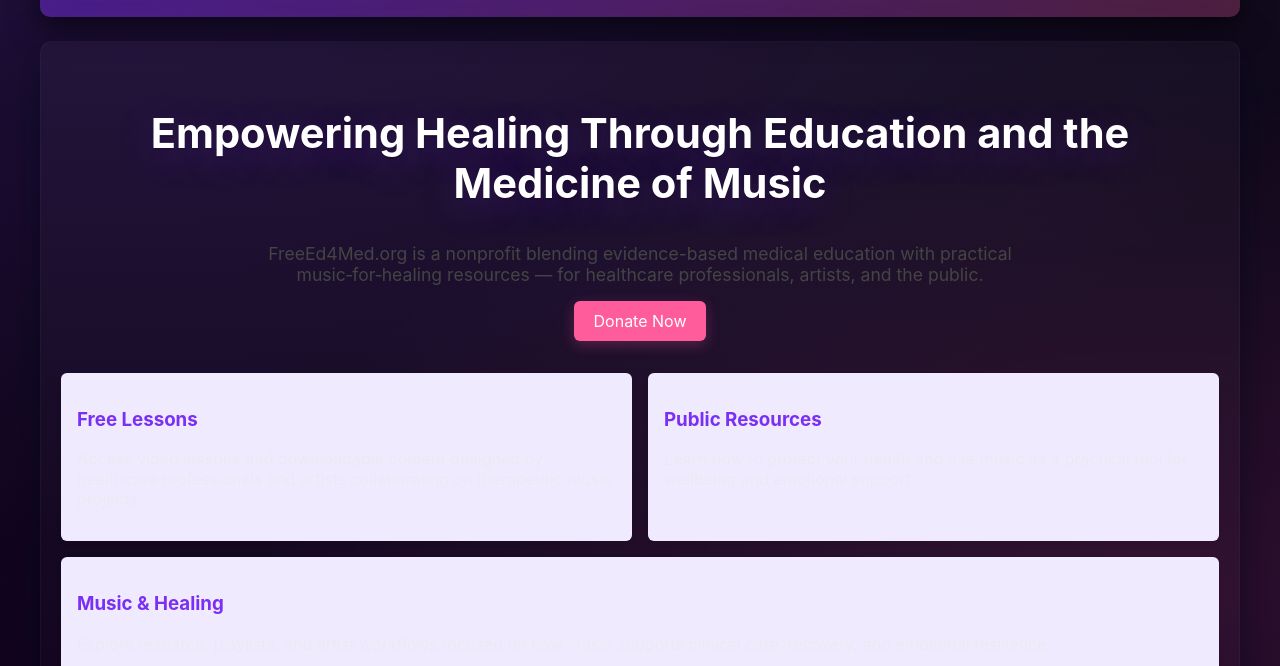
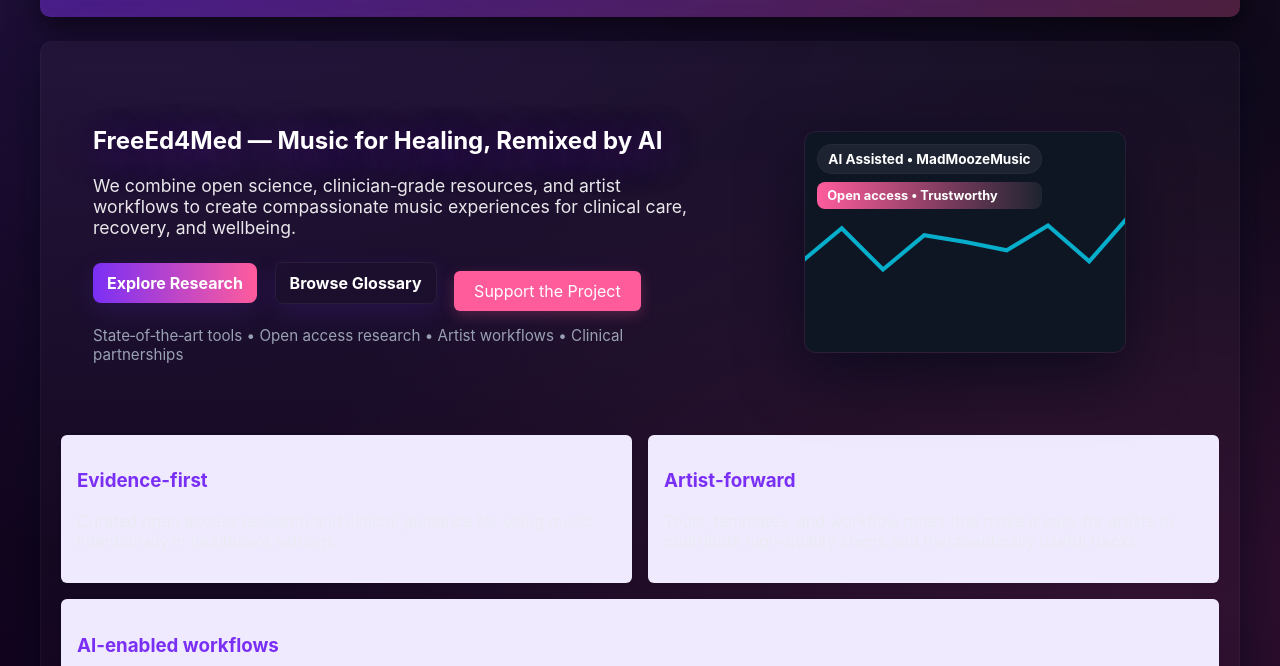
Before and after one commit to FreeEd4Med/FreeEd4MedWebsite, a website: page index.html in a window 1280 px wide. Shown: the part 134-800 px from the top of the page. Drawn offline with Linux system fonts and the light colour scheme; no server answers.

Commit message:
Homepage overhaul: neon AI/music hero layout, new CTAs and visual hero

```diff
--- a/index.html
+++ b/index.html
@@ -28,23 +28,43 @@
       </nav>
     </header>
     <main class="main-content">
-      <section class="intro">
-        <h2>Empowering Healing Through Education and the Medicine of Music</h2>
-        <p>FreeEd4Med.org is a nonprofit blending evidence-based medical education with practical music‑for‑healing resources — for healthcare professionals, artists, and the public.</p>
-        <a class="donate-btn" href="donate.html">Donate Now</a>
+      <section class="hero" aria-label="FreeEd4Med — AI music for healing">
+        <div class="hero-left">
+          <h2 class="neon glow-strong">FreeEd4Med — Music for Healing, Remixed by AI</h2>
+          <p class="lead">We combine open science, clinician‑grade resources, and artist workflows to create compassionate music experiences for clinical care, recovery, and wellbeing.</p>
+
+          <div class="hero-ctas">
+            <a href="research-library.html" class="btn hero-cta">Explore Research</a>
+            <a href="glossary.html" class="btn hero-cta ghost">Browse Glossary</a>
+            <a href="donate.html" class="donate-btn">Support the Project</a>
+          </div>
+
+          <p class="micro">State‑of‑the‑art tools • Open access research • Artist workflows • Clinical partnerships</p>
+        </div>
+
+        <div class="hero-right" aria-hidden="false">
+          <div class="visual-card">
+            <img src="assets/images/waveform.svg" alt="Abstract waveform and AI grid" class="hero-wave"/>
+            <div class="visual-overlay">
+              <div class="chip">AI Assisted • MadMoozeMusic</div>
+              <div class="badge">Open access • Trustworthy</div>
+            </div>
+          </div>
+        </div>
       </section>
-      <section class="features">
+
+      <section class="features" aria-label="Core features">
         <div class="feature">
-          <h3>Free Lessons</h3>
-          <p>Access video lessons and downloadable content designed by healthcare professionals and artists collaborating on therapeutic music projects.</p>
+          <h3>Evidence-first</h3>
+          <p>Curated open access research and clinical guidance for using music intentionally in healthcare settings.</p>
         </div>
         <div class="feature">
-          <h3>Public Resources</h3>
-          <p>Learn how to protect your health and use music as a practical tool for wellbeing and emotional support.</p>
+          <h3>Artist-forward</h3>
+          <p>Tools, templates, and workflow notes that make it easy for artists to contribute high-quality stems and therapeutically useful tracks.</p>
         </div>
         <div class="feature">
-          <h3>Music & Healing</h3>
-          <p>Explore research, playlists, and artist workflows focused on how music supports clinical care, recovery, and emotional resilience.</p>
+          <h3>AI-enabled workflows</h3>
+          <p>Generative prompts, sample stems, and curated playlists — amplified by modern AI tools to accelerate safe, thoughtful music creation.</p>
         </div>
       </section>
     </main>
--- a/style.css
+++ b/style.css
@@ -105,6 +105,26 @@
     box-shadow: 0 4px 14px rgba(255,92,156,0.25);
 }
 
+.btn { display:inline-block; padding:10px 14px; border-radius:8px; color:white; text-decoration:none; font-weight:700; margin-right:8px; border:0; background: linear-gradient(90deg,var(--accent-1), var(--accent-2)); box-shadow: 0 8px 26px rgba(122,47,245,0.15); }
+.btn.ghost { background: transparent; color: white; border:1px solid rgba(255,255,255,0.06); }
+.hero { display:flex; gap:2rem; align-items:center; justify-content:space-between; padding:2rem; margin-bottom:1.5rem; }
+.hero-left { flex:1 1 56%; }
+.hero-right { flex: 1 1 40%; display:flex; justify-content:center; align-items:center; }
+.lead { font-size:1.1rem; color: rgba(255,255,255,0.9); margin-top:0.6rem; max-width:56ch; }
+.hero-ctas { margin-top:1.1rem; display:flex; gap:0.6rem; align-items:center; }
+.micro { color: var(--muted); font-size:0.95rem; margin-top:0.9rem; }
+.visual-card { position:relative; width:320px; height:220px; border-radius:12px; overflow:hidden; box-shadow: 0 22px 60px rgba(2,6,23,0.6); border:1px solid rgba(255,255,255,0.04); background: linear-gradient(180deg, rgba(255,255,255,0.02), rgba(255,255,255,0.01)); }
+.hero-wave { width:100%; height:100%; object-fit:cover; opacity:0.96; }
+.visual-overlay { position:absolute; left:12px; top:12px; display:flex; flex-direction:column; gap:8px; }
+.visual-overlay .chip { background:rgba(255,255,255,0.06); padding:6px 10px; color:white; border-radius:999px; font-weight:700; font-size:0.85rem; border:1px solid rgba(255,255,255,0.03); }
+.visual-overlay .badge { background:linear-gradient(90deg,var(--accent-2), rgba(255,255,255,0.06)); padding:6px 10px; color:white; border-radius:8px; font-size:0.8rem; font-weight:700; }
+
+@media (max-width:980px){
+    .hero { flex-direction:column; gap:1rem; }
+    .hero-right { width:100%; align-items:center; }
+    .visual-card { width:100%; height:200px; }
+}
+
 .donate-btn:hover {
     background-color: #e64d86;
     transform: translateY(-1px);
```
